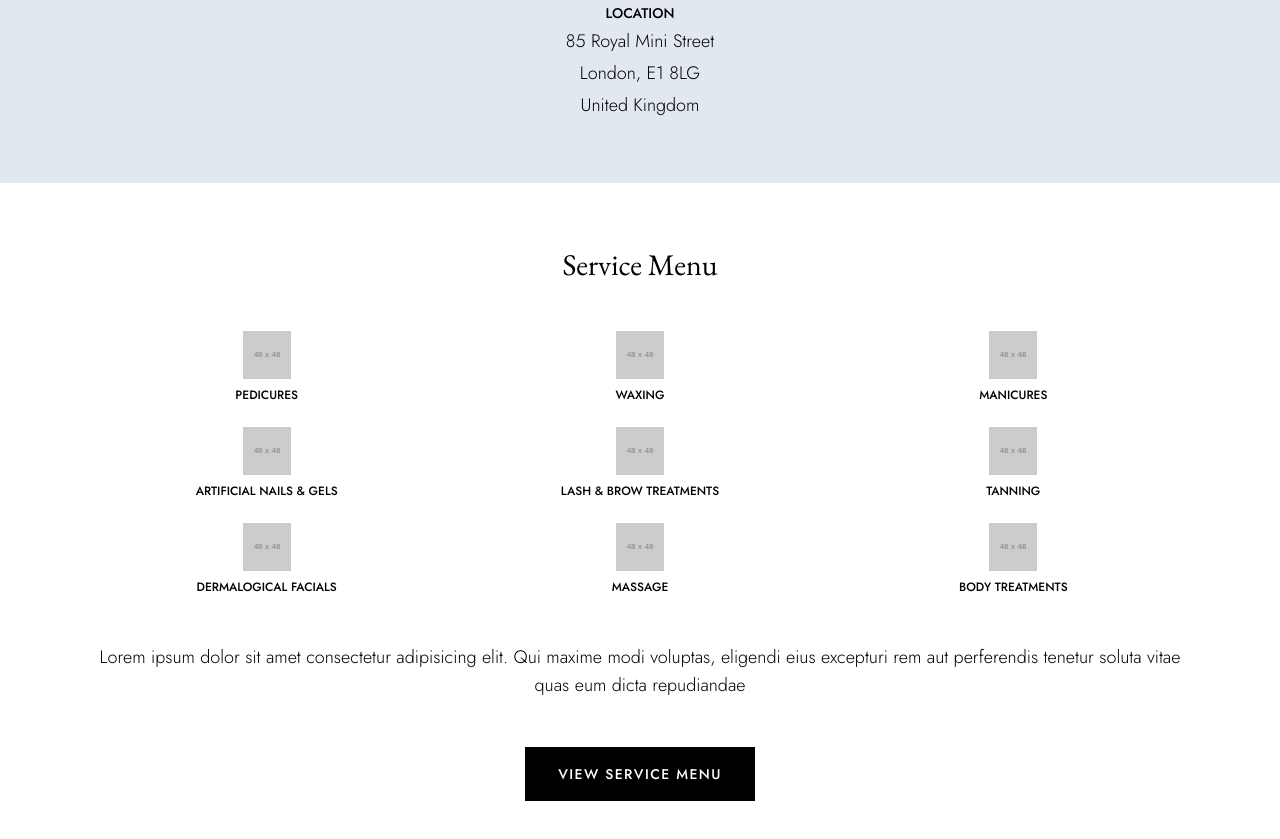
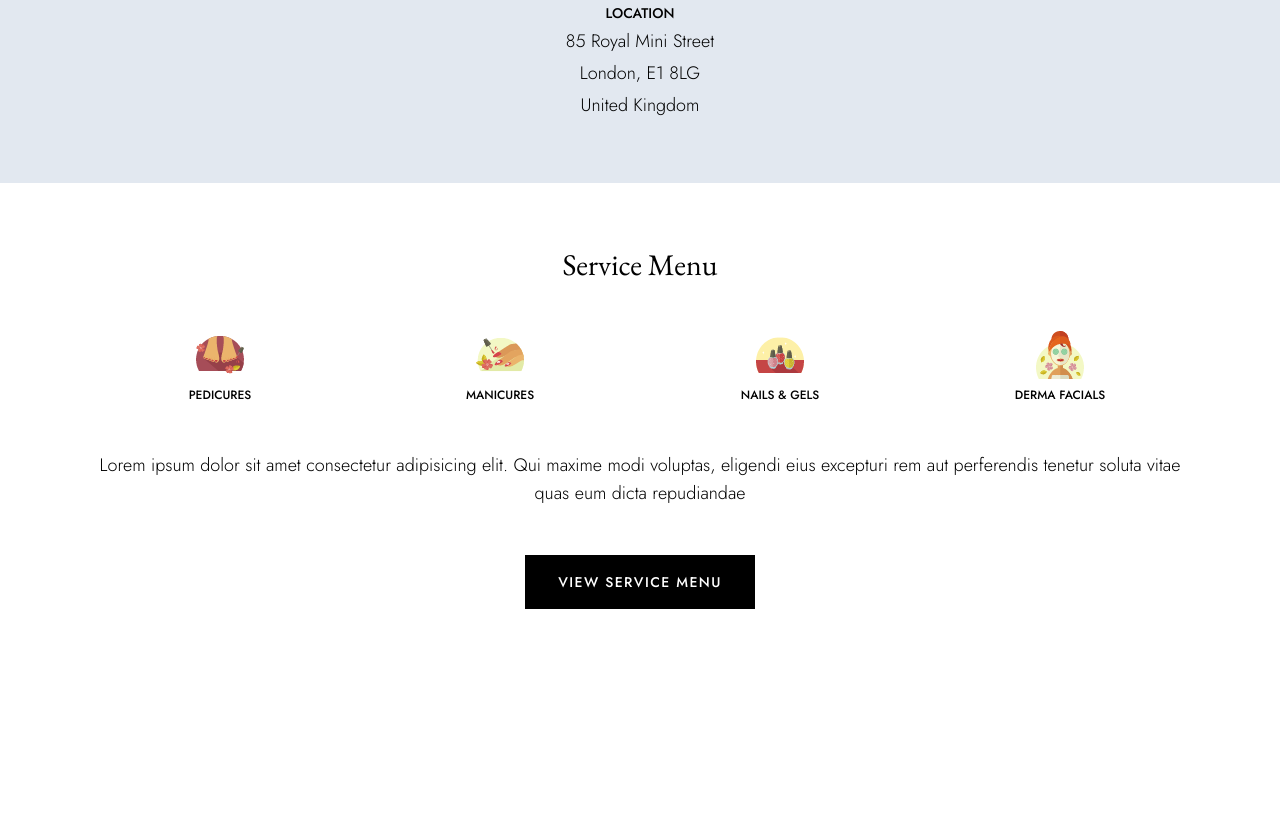
Before and after one commit to dannyrational/zoes-beauty, a website: page index.html in a window 1280 px wide. Shown: the part 709-1548 px from the top of the page. After the commit the page ends 1382 px from the top, so only its background shows below. Drawn offline with nearby package versions, Linux system fonts and the light colour scheme; placeholder pictures from the web are drawn by us.

Commit message:
7: Added Section 3 Images

```diff
--- a/index.html
+++ b/index.html
@@ -116,46 +116,26 @@
                 <div class="flex flex-col col-span-12">
                     <h1 class="mb-12 text-3xl text-center font-garamond">Service Menu</h1>
                     <div class="grid grid-cols-12 mb-12 text-xs font-medium text-center uppercase">
-                        <div class="flex flex-col items-center col-span-6 mb-6 sm:col-span-4">
-                            <img class="mb-2" src="https://via.placeholder.com/48" alt="">
+                        <div class="flex flex-col items-center col-span-6 mb-6 md:col-span-3 md:mb-0">
+                            <img class="mb-2" src="assets/images/pedicures.png" alt="">
                             <p class="">Pedicures</p>
                         </div>
-                        <div class="flex flex-col items-center col-span-6 mb-6 sm:col-span-4">
-                            <img class="mb-2" src="https://via.placeholder.com/48" alt="">
-                            <p>Waxing</p>
+
+                        <div class="flex flex-col items-center col-span-6 mb-6 md:col-span-3 md:mb-0">
+                            <img class="mb-2" src="assets/images/manicures.png" alt="">
+                            <p>Manicures</p>
                         </div>
 
-                        <div class="flex flex-col items-center col-span-6 mb-6 sm:col-span-4">
-                            <img class="mb-2" src="https://via.placeholder.com/48" alt="">
-                            <p>Manicures</p>
-                        </div>
-                        <div class="flex flex-col items-center col-span-6 mb-6 sm:col-span-4">
-                            <img class="mb-2" src="https://via.placeholder.com/48" alt="">
-                            <p>Artificial Nails & Gels</p>
+                        <div class="flex flex-col items-center col-span-6 md:col-span-3">
+                            <img class="mb-2" src="assets/images/nailsandgels.png" alt="">
+                            <p>Nails & Gels</p>
                         </div>
 
-                        <div class="flex flex-col items-center col-span-6 mb-6 sm:col-span-4">
-                            <img class="mb-2" src="https://via.placeholder.com/48" alt="">
-                            <p>Lash & Brow Treatments</p>
-                        </div>
-                        <div class="flex flex-col items-center col-span-6 mb-6 sm:col-span-4">
-                            <img class="mb-2" src="https://via.placeholder.com/48" alt="">
-                            <p>Tanning</p>
+                        <div class="flex flex-col items-center col-span-6 md:col-span-3">
+                            <img class="mb-2" src="assets/images/facials.png" alt="">
+                            <p>Derma Facials</p>
                         </div>
 
-                        <div class="flex flex-col items-center col-span-6 mb-6 sm:col-span-4 sm:mb-0">
-                            <img class="mb-2" src="https://via.placeholder.com/48" alt="">
-                            <p>Dermalogical Facials</p>
-                        </div>
-                        <div class="flex flex-col items-center col-span-6 mb-6 sm:col-span-4 sm:mb-0">
-                            <img class="mb-2" src="https://via.placeholder.com/48" alt="">
-                            <p>Massage</p>
-                        </div>
-
-                        <div class="flex flex-col items-center col-span-6 sm:col-span-4">
-                            <img class="mb-2" src="https://via.placeholder.com/48" alt="">
-                            <p>Body Treatments</p>
-                        </div>
                     </div>
                     <p class="mb-12 text-lg font-light text-center">Lorem ipsum dolor sit amet consectetur adipisicing
                         elit. Qui maxime
```
Also changed, not shown: assets/css/main.css, assets/images/bodytreatments.png (added), assets/images/facials.png (added), assets/images/lashandbrow.png (added), assets/images/manicures.png (added), assets/images/massage.png (added), assets/images/nailsandgels.png (added), assets/images/pedicures.png (added), assets/images/tanning.png (added), assets/images/waxing.png (added).
